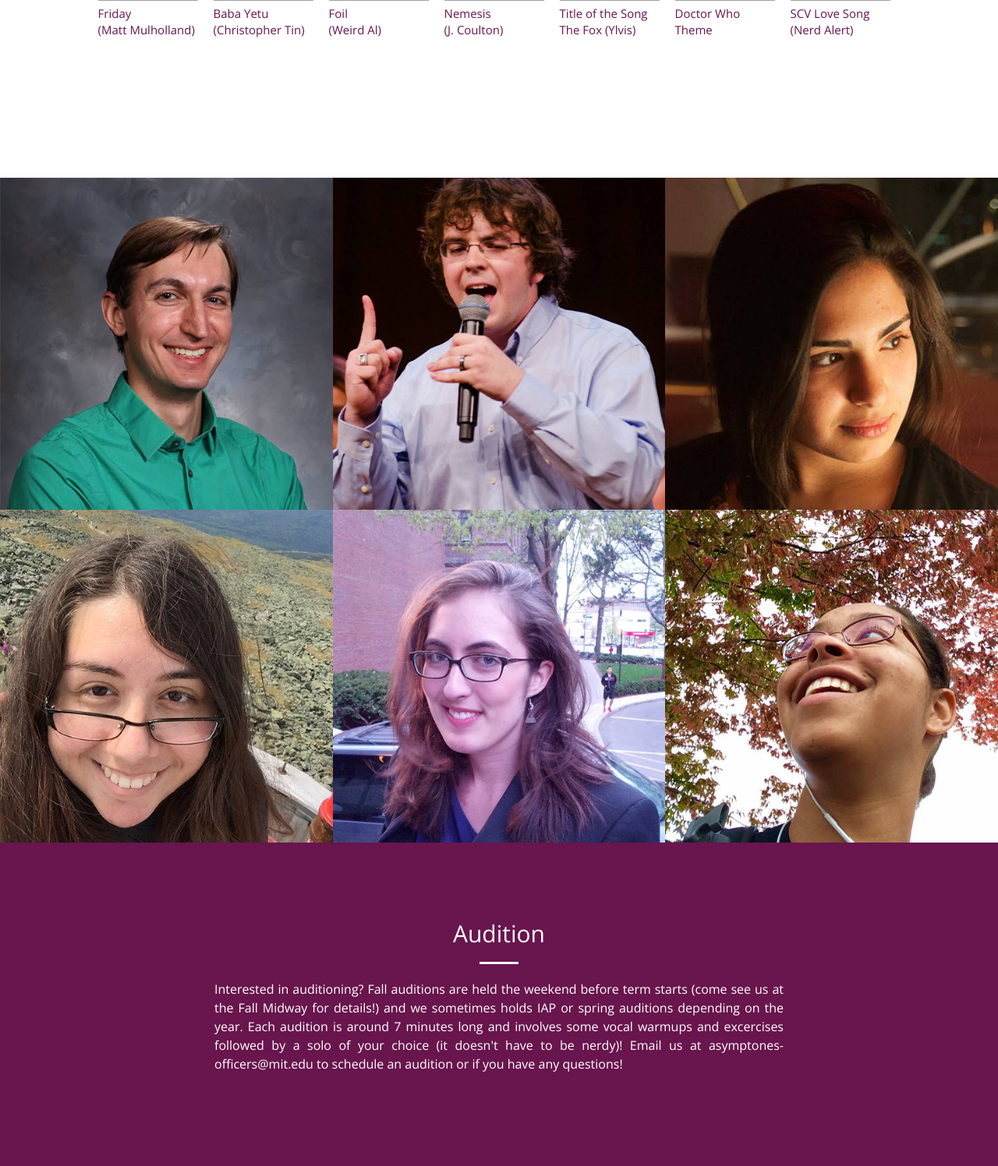
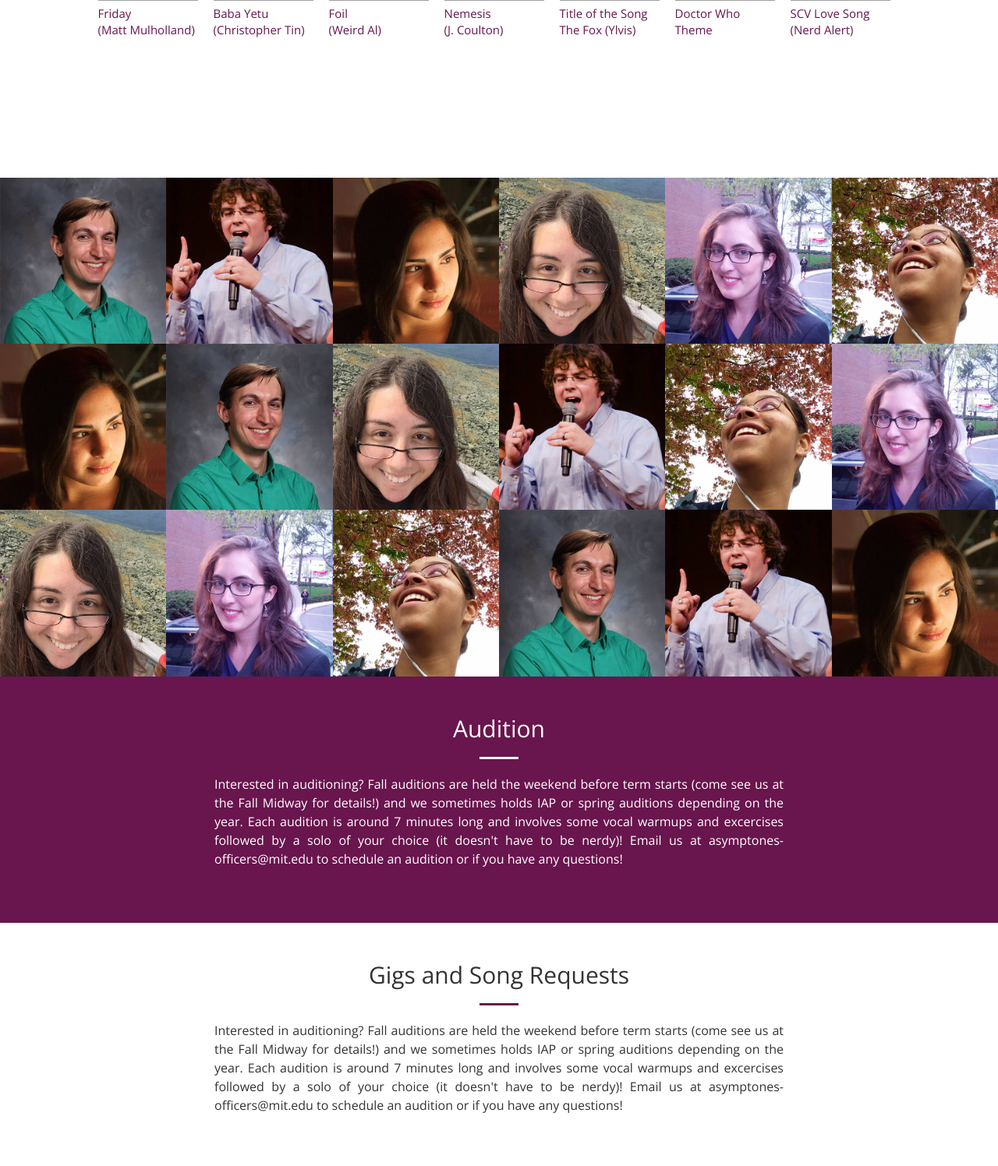
Before and after one commit to jdesa/asymptones_website, a PHP site: page /index.html in a window 1280 px wide. Shown: the part 3073-4569 px from the top of the page at 78% size. Run offline with PHP 8.4, Linux system fonts and the light colour scheme; grey boxes are pictures that could not be loaded.

Commit message:
Fixed pictures

```diff
--- a/css/creative.css
+++ b/css/creative.css
@@ -260,7 +260,7 @@ header .header-content .header-content-inner p {
     display: block;
     position: relative;
     margin: 0 auto;
-    max-width: 650px;
+    max-width: 239px;
 
 }
 
--- a/index.html
+++ b/index.html
@@ -185,7 +185,7 @@
     <section class="no-padding" id="members">
         <div class="container-fluid">
             <div class="row no-gutter">
-                <div class="col-lg-4 col-sm-6">
+                <div class="col-lg-2 col-sm-6">
                     <a href="#" class="portfolio-box">
                         <img src="img/ziv1.png" class="img-responsive" alt="">
                         <div class="portfolio-box-caption">
@@ -200,7 +200,7 @@
                         </div>
                     </a>
                 </div>
-                <div class="col-lg-4 col-sm-6">
+                <div class="col-lg-2 col-sm-6">
                     <a href="#" class="portfolio-box">
                         <img src="img/horkley1.png" class="img-responsive" alt="">
                         <div class="portfolio-box-caption">
@@ -215,7 +215,7 @@
                         </div>
                     </a>
                 </div>
-                <div class="col-lg-4 col-sm-6">
+                <div class="col-lg-2 col-sm-6">
                     <a href="#" class="portfolio-box">
                         <img src="img/jacqui1.png" class="img-responsive" alt="">
                         <div class="portfolio-box-caption">
@@ -230,7 +230,7 @@
                         </div>
                     </a>
                 </div>
-                <div class="col-lg-4 col-sm-6">
+                <div class="col-lg-2 col-sm-6">
                     <a href="#" class="portfolio-box">
                         <img src="img/cecilia1.png" class="img-responsive" alt="">
                         <div class="portfolio-box-caption">
@@ -245,7 +245,7 @@
                         </div>
                     </a>
                 </div>
-                <div class="col-lg-4 col-sm-6">
+                <div class="col-lg-2 col-sm-6">
                     <a href="#" class="portfolio-box">
                         <img src="img/tessa1.png" class="img-responsive" alt="">
                         <div class="portfolio-box-caption">
@@ -260,7 +260,7 @@
                         </div>
                     </a>
                 </div>
-                <div class="col-lg-4 col-sm-6">
+                <div class="col-lg-2 col-sm-6">
                     <a href="#" class="portfolio-box">
                         <img src="img/arin1.png" class="img-responsive" alt="">
                         <div class="portfolio-box-caption">
@@ -275,12 +275,197 @@
                         </div>
                     </a>
                 </div>
+                                <div class="col-lg-2 col-sm-6">
+                    <a href="#" class="portfolio-box">
+                        <img src="img/jacqui1.png" class="img-responsive" alt="">
+                        <div class="portfolio-box-caption">
+                            <div class="portfolio-box-caption-content">
+                                <div class="project-category text-faded">
+                                    Guess
+                                </div>
+                                <div class="project-name">
+                                    sadashdilasdila
+                                </div>
+                            </div>
+                        </div>
+                    </a>
+                </div>
+                <div class="col-lg-2 col-sm-6">
+                    <a href="#" class="portfolio-box">
+                        <img src="img/ziv1.png" class="img-responsive" alt="">
+                        <div class="portfolio-box-caption">
+                            <div class="portfolio-box-caption-content">
+                                <div class="project-category text-faded">
+                                    Ziv
+                                </div>
+                                <div class="project-name">
+                                    It's a Ziv!
+                                </div>
+                            </div>
+                        </div>
+                    </a>
+                </div>
+
+
+                <div class="col-lg-2 col-sm-6">
+                    <a href="#" class="portfolio-box">
+                        <img src="img/cecilia1.png" class="img-responsive" alt="">
+                        <div class="portfolio-box-caption">
+                            <div class="portfolio-box-caption-content">
+                                <div class="project-category text-faded">
+                                    Cecilia
+                                </div>
+                                <div class="project-name">
+                                    sasafhaslif
+                                </div>
+                            </div>
+                        </div>
+                    </a>
+                </div>
+                <div class="col-lg-2 col-sm-6">
+                    <a href="#" class="portfolio-box">
+                        <img src="img/horkley1.png" class="img-responsive" alt="">
+                        <div class="portfolio-box-caption">
+                            <div class="portfolio-box-caption-content">
+                                <div class="project-category text-faded">
+                                    Horkles
+                                </div>
+                                <div class="project-name">
+                                    woo
+                                </div>
+                            </div>
+                        </div>
+                    </a>
+                </div>
+
+
+                <div class="col-lg-2 col-sm-6">
+                    <a href="#" class="portfolio-box">
+                        <img src="img/arin1.png" class="img-responsive" alt="">
+                        <div class="portfolio-box-caption">
+                            <div class="portfolio-box-caption-content">
+                                <div class="project-category text-faded">
+                                    Arin
+                                </div>
+                                <div class="project-name">
+                                    ahsildsahlidas
+                                </div>
+                            </div>
+                        </div>
+                    </a>
+                </div>
+                                <div class="col-lg-2 col-sm-6">
+                    <a href="#" class="portfolio-box">
+                        <img src="img/tessa1.png" class="img-responsive" alt="">
+                        <div class="portfolio-box-caption">
+                            <div class="portfolio-box-caption-content">
+                                <div class="project-category text-faded">
+                                    Tessa
+                                </div>
+                                <div class="project-name">
+                                    asbf,sabfash
+                                </div>
+                            </div>
+                        </div>
+                    </a>
+                </div>
+                <div class="col-lg-2 col-sm-6">
+                    <a href="#" class="portfolio-box">
+                        <img src="img/cecilia1.png" class="img-responsive" alt="">
+                        <div class="portfolio-box-caption">
+                            <div class="portfolio-box-caption-content">
+                                <div class="project-category text-faded">
+                                    Cecilia
+                                </div>
+                                <div class="project-name">
+                                    sasafhaslif
+                                </div>
+                            </div>
+                        </div>
+                    </a>
+                </div>
+                <div class="col-lg-2 col-sm-6">
+                    <a href="#" class="portfolio-box">
+                        <img src="img/tessa1.png" class="img-responsive" alt="">
+                        <div class="portfolio-box-caption">
+                            <div class="portfolio-box-caption-content">
+                                <div class="project-category text-faded">
+                                    Tessa
+                                </div>
+                                <div class="project-name">
+                                    asbf,sabfash
+                                </div>
+                            </div>
+                        </div>
+                    </a>
+                </div>
+                <div class="col-lg-2 col-sm-6">
+                    <a href="#" class="portfolio-box">
+                        <img src="img/arin1.png" class="img-responsive" alt="">
+                        <div class="portfolio-box-caption">
+                            <div class="portfolio-box-caption-content">
+                                <div class="project-category text-faded">
+                                    Arin
+                                </div>
+                                <div class="project-name">
+                                    ahsildsahlidas
+                                </div>
+                            </div>
+                        </div>
+                    </a>
+                </div>
+                <div class="col-lg-2 col-sm-6">
+                    <a href="#" class="portfolio-box">
+                        <img src="img/ziv1.png" class="img-responsive" alt="">
+                        <div class="portfolio-box-caption">
+                            <div class="portfolio-box-caption-content">
+                                <div class="project-category text-faded">
+                                    Ziv
+                                </div>
+                                <div class="project-name">
+                                    It's a Ziv!
+                                </div>
+                            </div>
+                        </div>
+                    </a>
+                </div>
+                <div class="col-lg-2 col-sm-6">
+                    <a href="#" class="portfolio-box">
+                        <img src="img/horkley1.png" class="img-responsive" alt="">
+                        <div class="portfolio-box-caption">
+                            <div class="portfolio-box-caption-content">
+                                <div class="project-category text-faded">
+                                    Horkles
+                                </div>
+                                <div class="project-name">
+                                    woo
+                                </div>
+                            </div>
+                        </div>
+                    </a>
+                </div>
+                <div class="col-lg-2 col-sm-6">
+                    <a href="#" class="portfolio-box">
+                        <img src="img/jacqui1.png" class="img-responsive" alt="">
+                        <div class="portfolio-box-caption">
+                            <div class="portfolio-box-caption-content">
+                                <div class="project-category text-faded">
+                                    Guess
+                                </div>
+                                <div class="project-name">
+                                    sadashdilasdila
+                                </div>
+                            </div>
+                        </div>
+                    </a>
+                </div>
+
             </div>
         </div>
     </section>
 
     <section id="audition" class="bg-primary" style="padding-bottom:50px;padding-top:50px;">
-        <div class="container" style = "margin-bottom:50px;margin-top:50px">
+        <div class="container">
                 <div class="col-lg-8 col-lg-offset-2 text-center">
                     <h2 class="section-heading">Audition</h2>
                     <hr class="light">
@@ -292,7 +477,7 @@
     </section>
 
     <section id="gigs" class="bg-light" style="padding-bottom:50px;padding-top:50px;">
-        <div class="container" style = "margin-bottom:50px;margin-top:50px">
+        <div class="container" >
                 <div class="col-lg-8 col-lg-offset-2 text-center">
                     <h2 class="section-heading">Gigs and Song Requests</h2>
                     <hr>
```
